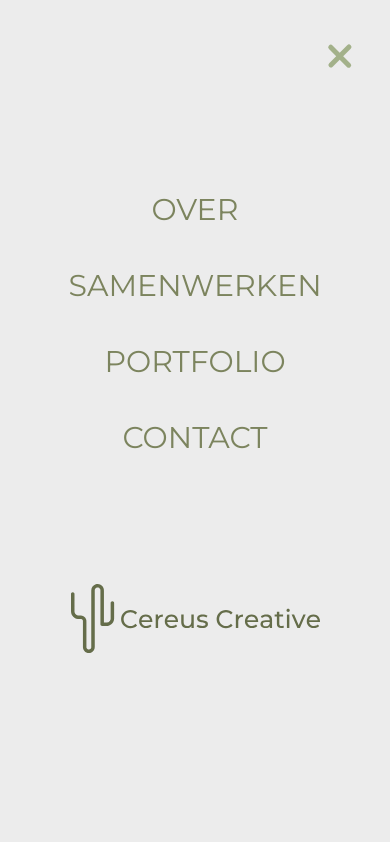
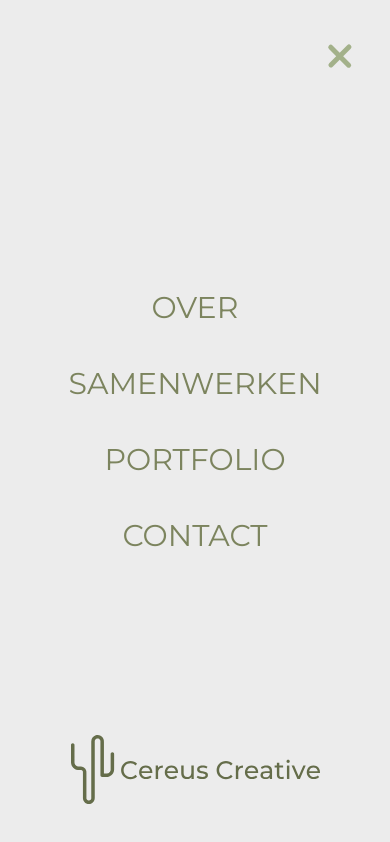
Before and after one commit to pgm-teynyuse/cereuscreative, a Nuxt app: page / in a window 390 px wide. Both pictures are taken after a click on the element 343 px from the left and 53 px from the top of the page. Built offline with nearby package versions, Linux system fonts and the light colour scheme.

Commit message:
fix menu and add favicon

```diff
--- a/components/MenuBar.vue
+++ b/components/MenuBar.vue
@@ -2,7 +2,6 @@
   <div
     class="bg-website fixed inset-x-0 top-0 z-50 flex items-center justify-between p-8"
   >
-    <!-- Logo / Placeholder -->
     <div class="logo-main">
       <img
         v-if="!showMenu"
@@ -10,10 +9,8 @@
         alt="Logo mobile"
       />
       <div v-else class="w-12 h-12"></div>
-      <!-- Placeholder met dezelfde afmetingen als het logo -->
     </div>
 
-    <!-- Hamburger / Close Button -->
     <div class="cursor-pointer" @click="toggleMenu">
       <img
         v-if="!showMenu"
@@ -24,7 +21,6 @@
     </div>
   </div>
 
-  <!-- Mobile Menu - conditioneel weergegeven -->
   <div
     v-if="showMenu"
     class="fixed inset-0 bg-website z-40 flex flex-col items-center justify-center"
--- a/components/MobileMenu.vue
+++ b/components/MobileMenu.vue
@@ -27,7 +27,7 @@
     </nav>
 
     <!-- Alternatief logo onder de menu-items -->
-    <div class="mt-32">
+    <div class="absolute bottom-10">
       <img src="../assets/images/logo-mobile-menu.svg" alt="Alternative Logo" />
     </div>
   </div>
--- a/components/SiteHeader.vue
+++ b/components/SiteHeader.vue
@@ -3,7 +3,7 @@
     <div
       class="fixed top-0 left-0 right-0 bg-website p-8 flex items-center justify-between"
     >
-      <NuxtLink to="/about">
+      <NuxtLink to="/">
         <div class="logo-main">
           <img src="../assets/images/logo-main.svg" alt="" />
         </div>
```
Also changed, not shown: 1 other file (tests, documents, lock files or other folders).
